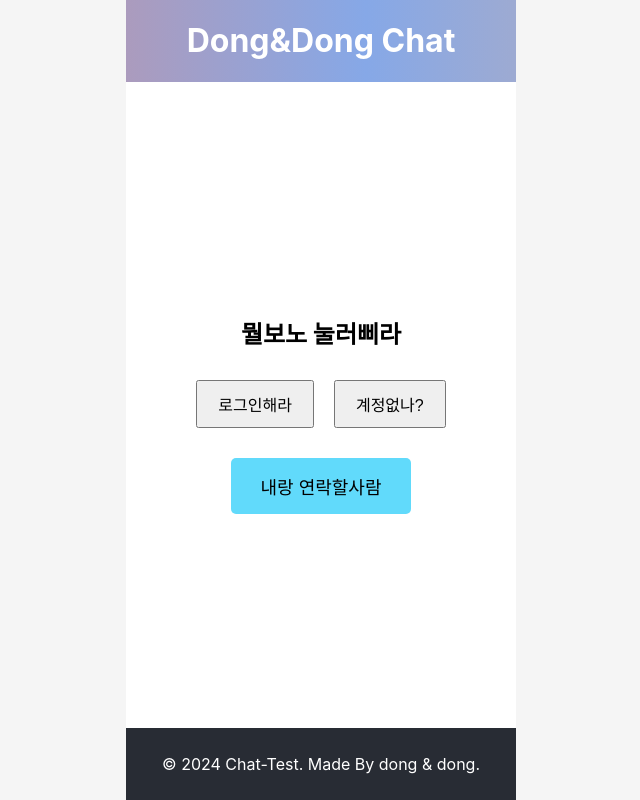
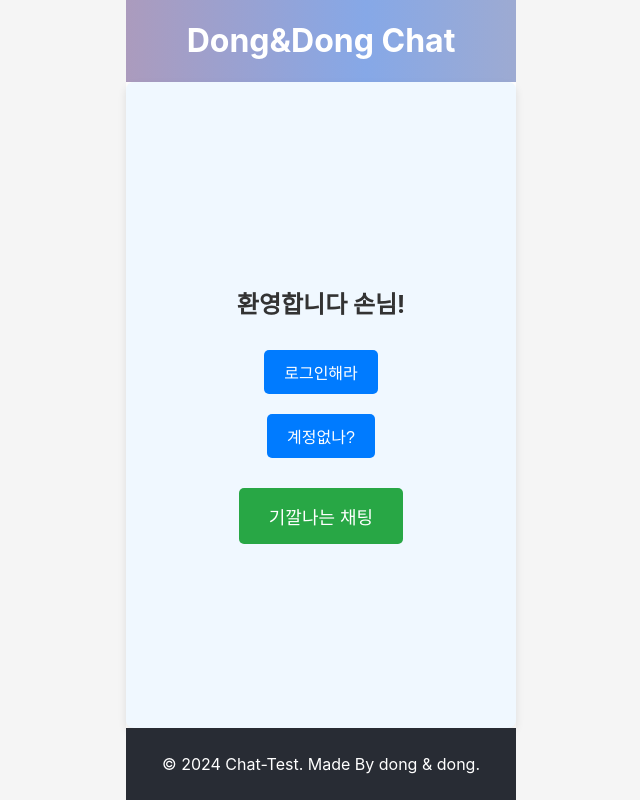
Before and after one commit to dongsubnambuk/dongdong, a React (Create React App) app in the folder mini/: page / in a window 1280 px wide. Shown: the whole page, without its empty margins (319-959 px from the left). Built offline with nearby package versions, Linux system fonts and the light colour scheme.

Commit message:
채팅 추가

```diff
--- a/mini/package.json
+++ b/mini/package.json
@@ -3,6 +3,7 @@
   "version": "0.1.0",
   "private": true,
   "dependencies": {
+    "@stomp/stompjs": "^7.0.0",
     "@testing-library/jest-dom": "^5.17.0",
     "@testing-library/react": "^13.4.0",
     "@testing-library/user-event": "^13.5.0",
@@ -11,6 +12,7 @@
     "react-router-dom": "^6.26.0",
     "react-scripts": "5.0.1",
     "socket.io-client": "^4.7.5",
+    "sockjs-client": "^1.6.1",
     "web-vitals": "^2.1.4"
   },
   "scripts": {
--- a/mini/src/App.js
+++ b/mini/src/App.js
@@ -4,6 +4,8 @@ import MainPage from './pages/MainPage';
 import { BrowserRouter as Router, Route, Routes } from 'react-router-dom';
 import Login from './pages/Login';
 import Signup from './pages/Signup';
+import ChatOverviewPage from './pages/ChatOverviewPage';
+import ChatPage from './pages/ChatPage';
 
 function App() {
   return (
@@ -14,7 +16,8 @@ function App() {
         <Route path="/" element={<MainPage />} />
         <Route path="/login" element={<Login />} />
         <Route path="/signup" element={<Signup />} />
-
+        <Route path="/chat" element={<ChatOverviewPage />} />
+        <Route path="/chat/:id" element={<ChatPage />} />
       </Routes>
     </Router>
 
--- /dev/null
+++ b/mini/src/pages/ChatOverviewPage.jsx
@@ -0,0 +1,123 @@
+import React, { useState, useEffect } from 'react';
+import { useNavigate } from 'react-router-dom';
+import SockJS from 'sockjs-client';
+import { Stomp } from '@stomp/stompjs';
+
+const ChatOverviewPage = () => {
+  const navigate = useNavigate();
+  const [chats, setChats] = useState([
+    { id: 1, participants: ['User1', 'User2'], lastMessage: 'Hello!', unreadCount: 0 },
+    { id: 2, participants: ['User3', 'User1'], lastMessage: 'How are you?', unreadCount: 0 },
+  ]);
+
+  useEffect(() => {
+    // WebSocket 연결 설정
+    const socket = new SockJS('http://localhost:8080/ws');
+    const stompClient = Stomp.over(socket);
+
+    stompClient.connect({}, () => {
+      // 모든 채팅방에 대한 메시지 구독
+      chats.forEach(chat => {
+        stompClient.subscribe(`/topic/chat/${chat.id}`, (message) => {
+          onMessageReceived(chat.id, JSON.parse(message.body));
+        });
+      });
+    });
+
+    return () => {
+      if (stompClient) {
+        stompClient.disconnect();
+      }
+    };
+  }, [chats]);
+
+  const onMessageReceived = (chatId, message) => {
+    // 새 메시지를 받은 채팅방의 unreadCount 증가
+    setChats(prevChats => prevChats.map(chat =>
+      chat.id === chatId ? { ...chat, lastMessage: message.text, unreadCount: chat.unreadCount + 1 } : chat
+    ));
+  };
+
+  const openChat = (chatId) => {
+    // 채팅방을 열면 unreadCount를 0으로 초기화
+    setChats(prevChats => prevChats.map(chat =>
+      chat.id === chatId ? { ...chat, unreadCount: 0 } : chat
+    ));
+    navigate(`/chat/${chatId}`);
+  };
+
+  return (
+    <div style={styles.container}>
+      <h2 style={styles.header}>채팅</h2>
+      <ul style={styles.chatList}>
+        {chats.map((chat) => (
+          <li key={chat.id} style={styles.chatItem} onClick={() => openChat(chat.id)}>
+            <div style={styles.chatInfo}>
+              <p style={styles.participants}>{chat.participants.join(', ')}</p>
+              <p style={styles.lastMessage}>{chat.lastMessage}</p>
+            </div>
+            {chat.unreadCount > 0 && (
+              <div style={styles.unreadCount}>{chat.unreadCount}</div>
+            )}
+          </li>
+        ))}
+      </ul>
+    </div>
+  );
+};
+
+const styles = {
+  container: {
+    padding: '20px',
+    backgroundColor: '#dfe7fd',  // 채팅방 배경 색상 적용
+    height: '100vh',
+    display: 'flex',
+    flexDirection: 'column',
+  },
+  header: {
+    fontSize: '24px',
+    fontWeight: 'bold',
+    marginBottom: '20px',
+  },
+  chatList: {
+    listStyleType: 'none',
+    padding: '0',
+    margin: '0',
+    flex: 1,
+    overflowY: 'auto', // 채팅 목록 스크롤 가능하게 설정
+  },
+  chatItem: {
+    display: 'flex',
+    alignItems: 'center',
+    justifyContent: 'space-between',
+    padding: '15px',
+    backgroundColor: '#ffffff', // 각 채팅 아이템의 배경 색상
+    borderRadius: '8px',
+    marginBottom: '10px',
+    cursor: 'pointer',
+    boxShadow: '0 2px 4px rgba(0, 0, 0, 0.1)', // 약간의 그림자 추가
+  },
+  chatInfo: {
+    marginLeft: '10px',
+  },
+  participants: {
+    fontSize: '16px',
+    fontWeight: 'bold',
+    margin: '0',
+  },
+  lastMessage: {
+    fontSize: '14px',
+    color: '#888',
+    margin: '0',
+  },
+  unreadCount: {
+    backgroundColor: 'red',
+    color: 'white',
+    borderRadius: '50%',
+    padding: '5px 10px',
+    fontSize: '12px',
+    fontWeight: 'bold',
+  },
+};
+
+export default ChatOverviewPage;
--- /dev/null
+++ b/mini/src/pages/ChatPage.jsx
@@ -0,0 +1,135 @@
+import React, { useState, useEffect, useRef } from 'react';
+import { useParams } from 'react-router-dom';
+import SockJS from 'sockjs-client';
+import { Stomp } from '@stomp/stompjs';
+
+const ChatPage = () => {
+  const { id } = useParams(); // 채팅방 ID
+  const [messages, setMessages] = useState([]);
+  const [newMessage, setNewMessage] = useState('');
+  const messageEndRef = useRef(null);
+  const stompClient = useRef(null);
+
+  useEffect(() => {
+    // WebSocket 연결 설정
+    const socket = new SockJS('http://localhost:8080/ws');
+    stompClient.current = Stomp.over(socket);
+
+    stompClient.current.connect({}, () => {
+      // 채팅방에 구독
+      stompClient.current.subscribe(`/topic/chat/${id}`, (message) => {
+        onMessageReceived(JSON.parse(message.body));
+      });
+    });
+
+    return () => {
+      if (stompClient.current) {
+        stompClient.current.disconnect();
+      }
+    };
+  }, [id]);
+
+  const onMessageReceived = (message) => {
+    setMessages((prevMessages) => [...prevMessages, message]);
+  };
+
+  const handleSendMessage = () => {
+    if (newMessage.trim() !== '') {
+      const chatMessage = {
+        sender: 'You', // 실제로는 사용자 정보에서 닉네임을 가져오는 것이 좋습니다.
+        text: newMessage,
+        roomId: id
+      };
+
+      // 전송된 메시지를 로컬 상태에 즉시 추가
+      setMessages((prevMessages) => [...prevMessages, chatMessage]);
+
+      // WebSocket을 통해 서버로 메시지 전송
+      stompClient.current.send(`/app/chat.sendMessage/${id}`, {}, JSON.stringify(chatMessage));
+      setNewMessage('');
+    }
+  };
+
+  useEffect(() => {
+    // 새로운 메시지가 추가될 때 스크롤을 최신 메시지로 이동
+    messageEndRef.current?.scrollIntoView({ behavior: 'smooth' });
+  }, [messages]);
+
+  return (
+    <div style={styles.container}>
+      <div style={styles.chatContainer}>
+        {messages.map((msg, index) => (
+          <div
+            key={index}
+            style={{
+              ...styles.message,
+              alignSelf: msg.sender === 'You' ? 'flex-end' : 'flex-start',
+              backgroundColor: msg.sender === 'You' ? '#dcf8c6' : '#ffffff',
+            }}
+          >
+            {msg.text}
+          </div>
+        ))}
+        <div ref={messageEndRef} />
+      </div>
+      <div style={styles.inputContainer}>
+        <input
+          type="text"
+          value={newMessage}
+          onChange={(e) => setNewMessage(e.target.value)}
+          style={styles.input}
+          placeholder="메시지 입력..."
+        />
+        <button onClick={handleSendMessage} style={styles.sendButton}>
+          전송
+        </button>
+      </div>
+    </div>
+  );
+};
+
+const styles = {
+  container: {
+    display: 'flex',
+    flexDirection: 'column',
+    height: '100vh',
+    // backgroundColor: '#e1e1e1',
+  },
+  chatContainer: {
+    flex: 1,
+    padding: '20px',
+    backgroundColor: '#dfe7fd',  // 채팅방 배경 색상 적용
+    overflowY: 'scroll',
+    display: 'flex',
+    flexDirection: 'column',
+  },
+  message: {
+    padding: '10px 15px',
+    borderRadius: '20px',
+    marginBottom: '10px',
+    maxWidth: '60%',
+    wordWrap: 'break-word',
+  },
+  inputContainer: {
+    display: 'flex',
+    padding: '10px',
+    backgroundColor: '#ffffff',
+    borderTop: '1px solid #ddd',
+  },
+  input: {
+    flex: 1,
+    padding: '10px',
+    borderRadius: '20px',
+    border: '1px solid #ddd',
+    marginRight: '10px',
+  },
+  sendButton: {
+    padding: '10px 20px',
+    borderRadius: '20px',
+    backgroundColor: '#61dafb',
+    border: 'none',
+    cursor: 'pointer',
+  },
+};
+
+export default ChatPage;
--- a/mini/src/pages/MainPage.jsx
+++ b/mini/src/pages/MainPage.jsx
@@ -1,21 +1,59 @@
-import React from 'react';
+import React, { useState, useEffect } from 'react';
 import Header from '../components/Header';
 import Footer from '../components/Footer';
 import { useNavigate } from 'react-router-dom';
 
 const MainPage = () => {
-    const navigate = useNavigate();
+  const navigate = useNavigate();
+  const [nickname, setNickname] = useState(null);
+
+  useEffect(() => {
+    // 로그인 상태를 확인하여 닉네임을 설정
+    const storedNickname = localStorage.getItem('nickname');
+    if (storedNickname) {
+      setNickname(storedNickname);
+    }
+  }, []);
+
+  const handleLogout = () => {
+    localStorage.removeItem('nickname');
+    setNickname(null);
+    navigate('/login');
+  };
+
+  const handleChatButtonClick = () => {
+    if (nickname) {
+      navigate('/chat');
+    } else {
+      navigate('/login');
+    }
+  };
 
   return (
     <div style={styles.container}>
       <Header />
       <main style={styles.main}>
-        <h2>뭘보노 눌러삐라</h2>
-        <div style={styles.authButtons}>
-          <button style={styles.button} onClick={() => navigate('/login')}>로그인해라</button>
-          <button style={styles.button} onClick={() => navigate('/signup')}>계정없나?</button>
-        </div>
-        <button style={styles.chatButton} onClick={() => navigate('/chat')}>내랑 연락할사람</button>
+        <h2>환영합니다 {nickname ? nickname : '손님'}!</h2>
+        {nickname ? (
+          <div style={styles.userSection}>
+            <p style={styles.welcomeMessage}>반갑습니다, {nickname}님!</p>
+            <button style={styles.logoutButton} onClick={handleLogout}>
+              로그아웃
+            </button>
+          </div>
+        ) : (
+          <div style={styles.authButtons}>
+            <button style={styles.button} onClick={() => navigate('/login')}>
+              로그인해라
+            </button>
+            <button style={styles.button} onClick={() => navigate('/signup')}>
+              계정없나?
+            </button>
+          </div>
+        )}
+        <button style={styles.chatButton} onClick={handleChatButtonClick}>
+         기깔나는 채팅
+        </button>
       </main>
       <Footer />
     </div>
@@ -27,6 +65,7 @@ const styles = {
     display: 'flex',
     flexDirection: 'column',
     minHeight: '100vh',
+    color: '#333',
   },
   main: {
     flex: '1',
@@ -35,24 +74,57 @@ const styles = {
     alignItems: 'center',
     justifyContent: 'center',
     padding: '20px',
+    backgroundColor: '#f0f8ff', // 전체 배경 색상
+    borderRadius: '8px',
+    boxShadow: '0 4px 8px rgba(0, 0, 0, 0.1)',
+
   },
   authButtons: {
     marginBottom: '20px',
-
+    display: 'flex',
+    flexDirection: 'column',
+    alignItems: 'center',
   },
   button: {
     margin: '10px',
     padding: '10px 20px',
     fontSize: '16px',
-    cursor:'pointer'
+    cursor: 'pointer',
+    backgroundColor: '#007BFF',
+    color: '#fff',
+    border: 'none',
+    borderRadius: '5px',
+    transition: 'background-color 0.3s',
   },
   chatButton: {
     padding: '15px 30px',
     fontSize: '18px',
-    backgroundColor: '#61dafb',
+    backgroundColor: '#28a745',
+    color: '#fff',
     border: 'none',
     borderRadius: '5px',
     cursor: 'pointer',
+    transition: 'background-color 0.3s',
+  },
+  userSection: {
+    display: 'flex',
+    flexDirection: 'column',
+    alignItems: 'center',
+    marginBottom: '20px',
+  },
+  welcomeMessage: {
+    fontSize: '18px',
+    marginBottom: '10px',
+  },
+  logoutButton: {
+    padding: '10px 20px',
+    fontSize: '16px',
+    cursor: 'pointer',
+    backgroundColor: '#dc3545',
+    color: '#fff',
+    border: 'none',
+    borderRadius: '5px',
+    transition: 'background-color 0.3s',
   },
 };
 
```
Also changed, not shown: 1 other file (tests, documents, lock files or other folders).
